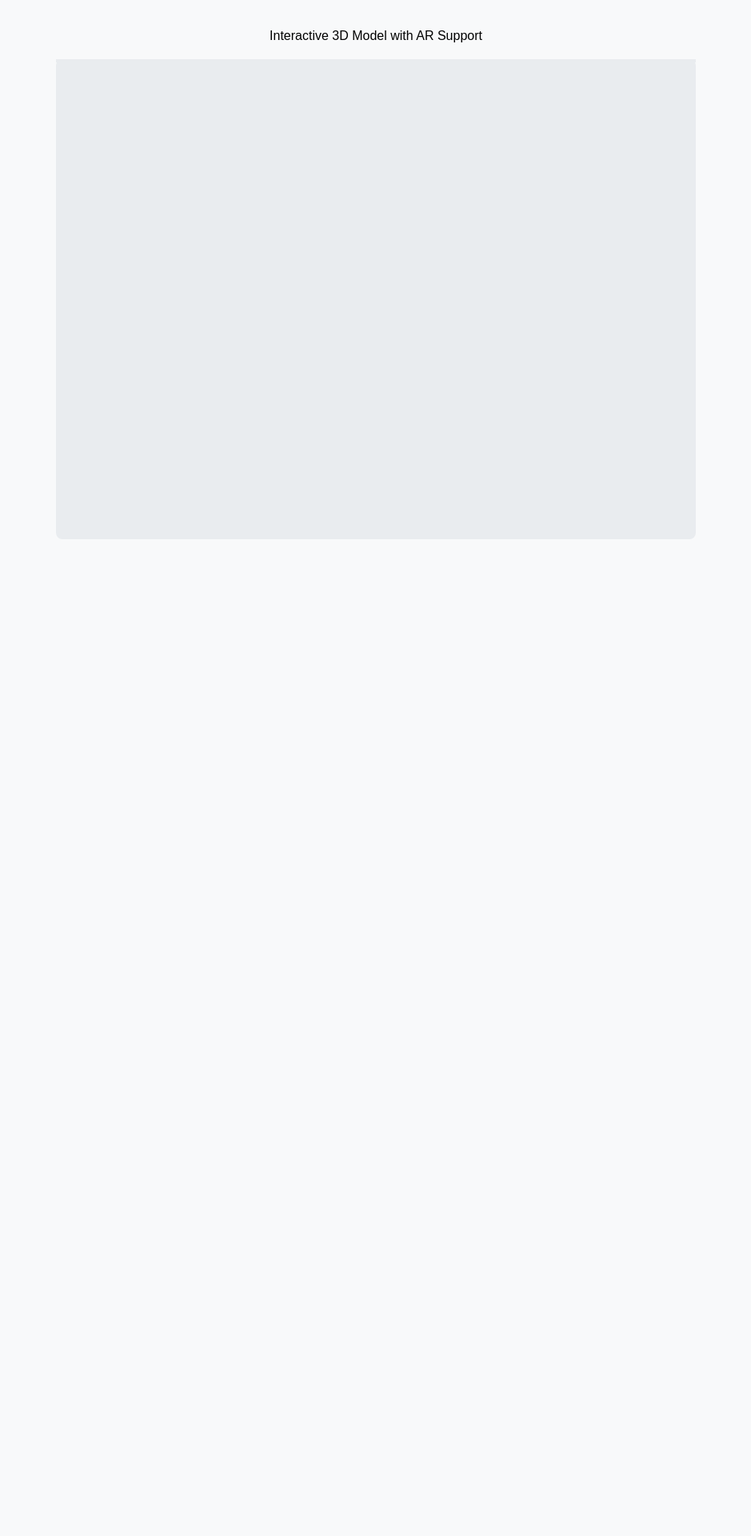
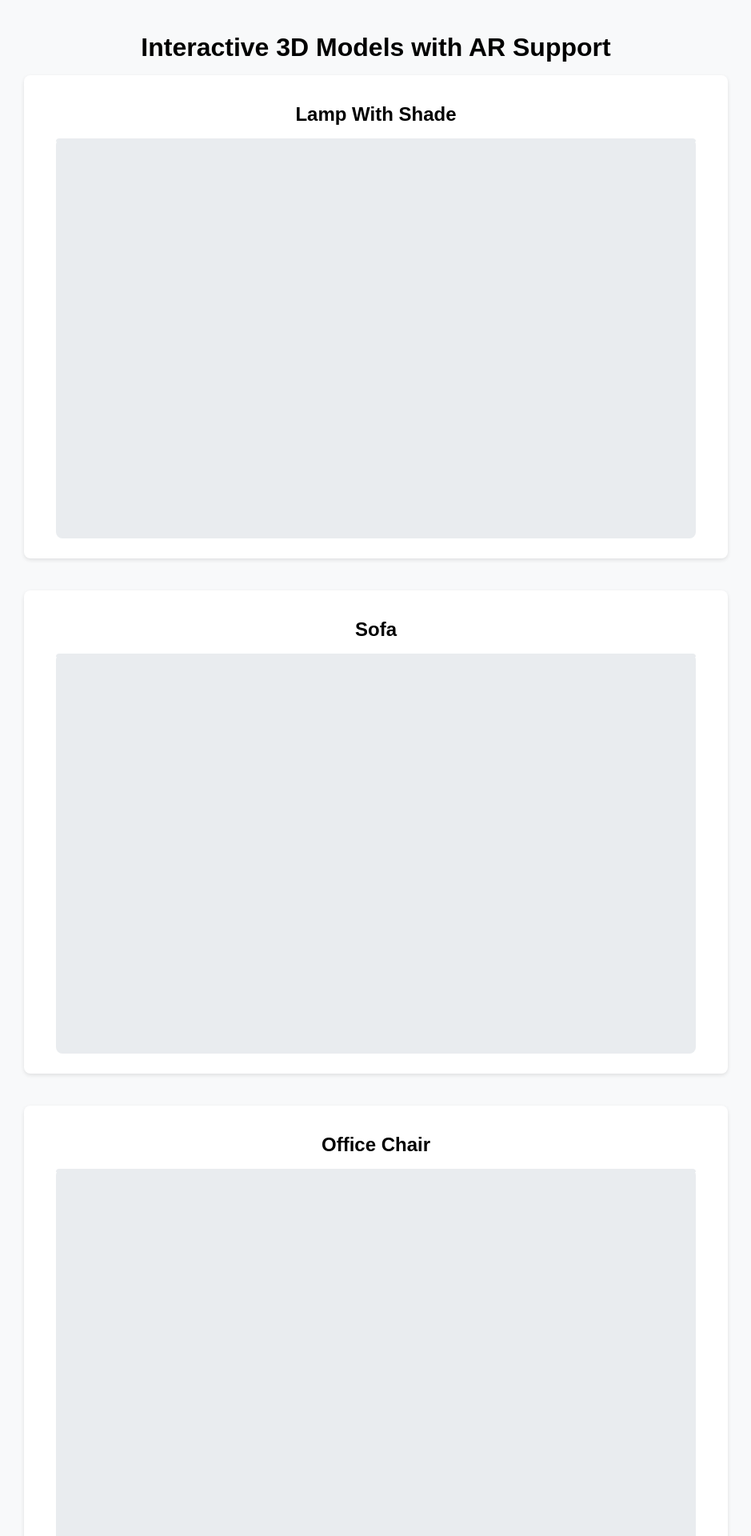
Before and after one commit to 0001Moksh/ar-sample, a Flask app: page / in a window 1280 px wide. Shown: the top 1920 px of the page at 80% size, without its empty margins (170-1109 px from the left). Before the commit the page ends 674 px from the top, so only its background shows below. Run offline with Flask 3, Linux system fonts and the light colour scheme; some libraries are stand-ins or nearby versions.

Commit message:
glb update

```diff
--- a/app.py
+++ b/app.py
@@ -1,120 +1,25 @@
-# c:\Users\renuk\OneDrive\Desktop\AR sample\app.py
-import os
-import socket
+# app.py (or your main Flask file)
+
 from flask import Flask, render_template, url_for
 
 app = Flask(__name__)
 
-# --- Helper function to get local IP address ---
-def get_local_ip():
-    """Attempts to detect the local IP address."""
-    s = None
-    try:
-        s = socket.socket(socket.AF_INET, socket.SOCK_DGRAM)
-        s.connect(("8.8.8.8", 80))
-        ip = s.getsockname()[0]
-        return ip
-    except socket.error:
-        return None
-    finally:
-        if s:
-            s.close()
-
-# --- Product Data ---
-# Define your products here. Each dictionary represents one item.
-# Make sure the filenames match exactly what's in static/models/
-# ADD .usdz FILES FOR iOS AR SUPPORT!
-products_data = [
-    {
-        'id': 'lamp',
-        'name': 'Lamp With Shade',
-        'description': 'A classic shaded table lamp.',
-        'model_glb': 'Lamp With Shade.glb',   # Needs to be in static/models/
-        'model_usdz': 'Lamp With Shade.usdz', # Needs to be in static/models/ for iOS AR
-        'alt_text': 'A 3D model of a lamp with a shade',
-        # 'poster': 'posters/lamp_poster.webp' # Optional: Path relative to static/
-    },
-    {
-        'id': 'astronaut',
-        'name': 'Astronaut',
-        'description': 'Ready for a spacewalk.',
-        'model_glb': 'Astronaut.glb',         # Needs to be in static/models/
-        'model_usdz': 'Astronaut.usdz',       # Needs to be in static/models/ for iOS AR
-        'alt_text': 'A 3D model of an astronaut',
-        # 'poster': 'posters/astronaut_poster.webp'
-    },
-    # Add more products like this:
-    # {
-    #     'id': 'robot',
-    #     'name': 'Friendly Robot',
-    #     'description': 'A helpful mechanical companion.',
-    #     'model_glb': 'Robot.glb',
-    #     'model_usdz': 'Robot.usdz',
-    #     'alt_text': 'A 3D model of a friendly robot',
-    # },
-]
-
-# --- Data Validation (Recommended) ---
-valid_products = []
-print("Checking for model files in static/models/...")
-models_dir = os.path.join(app.static_folder, 'models') # Correct path to models subdir
-if not os.path.isdir(models_dir):
-     print(f"  [WARNING] 'static/models/' directory not found. Please create it.")
-else:
-    for p in products_data:
-        glb_file = p.get('model_glb')
-        usdz_file = p.get('model_usdz') # Needed for AR
-
-        if not glb_file or not usdz_file:
-             print(f"  [WARNING] Skipping '{p.get('name', 'Unknown')}' - missing 'model_glb' or 'model_usdz' key in app.py data.")
-             continue
-
-        glb_path = os.path.join(models_dir, glb_file)
-        usdz_path = os.path.join(models_dir, usdz_file)
-
-        glb_exists = os.path.exists(glb_path)
-        usdz_exists = os.path.exists(usdz_path)
-
-        # Require both GLB and USDZ for full functionality including AR
-        if glb_exists and usdz_exists:
-            valid_products.append(p)
-            # print(f"  [OK] Found models for '{p['name']}'")
-        else:
-            print(f"  [WARNING] Skipping product '{p['name']}' due to missing files in static/models/:")
-            if not glb_exists:
-                print(f"    - Missing GLB: {glb_file}")
-            if not usdz_exists:
-                print(f"    - Missing USDZ: {usdz_file} (Required for iOS AR)")
-print("-" * 20)
-
-
-# --- Routes ---
 @app.route('/')
 def index():
-    """
-    Renders the main page displaying product cards with 3D models.
-    Passes the validated list of products to the template.
-    """
-    # Pass the list of valid products to the template context
-    return render_template('index.html', products=valid_products)
+    # List of models with their display names and filenames
+    models_data = [
+        {'name': 'Lamp With Shade', 'filename': 'Lamp With Shade.glb'},
+        {'name': 'Sofa', 'filename': 'Sofa.glb'},
+        {'name': 'Office Chair', 'filename': 'Office Chair.glb'},
+        {'name': 'mouse', 'filename': 'mouse2.glb'},
+        {'name': 'Ganesha_Candle_Holder', 'filename': 'Ganesha_Candle_Holder.glb'},
+        # Add more models here if needed
+        # {'name': 'Another Item', 'filename': 'another_item.glb'},
+    ]
+    # Pass the list to the template context
+    return render_template('index.html', models=models_data)
 
-# --- Run the Application ---
 if __name__ == '__main__':
-    port = 5000
-    local_ip = get_local_ip()
-
-    print(f"Flask server starting...")
-    print(f"View in browser: http://127.0.0.1:{port} or http://localhost:{port}")
-    if local_ip:
-        print(f"View on local network (for mobile testing): http://{local_ip}:{port}")
-    else:
-        print("Could not automatically detect local IP address.")
-        print(f"To view on your local network (for mobile testing), find your IPv4 address using 'ipconfig' in cmd.")
-        print(f"Then open http://<YOUR_IPv4_ADDRESS>:{port} in your mobile browser.")
-
-    print("-" * 20)
-    print("Ensure model files (.glb AND .usdz for AR) listed in 'products_data'")
-    print("are placed inside the 'static/models/' directory.")
-    print("-" * 20)
-
-    app.run(debug=True, host='0.0.0.0', port=port)
+    # Make sure debug is False in production!
+    # Use host='0.0.0.0' to make it accessible on your network if needed
+    app.run(debug=True)
--- a/templates/index.html
+++ b/templates/index.html
@@ -3,7 +3,7 @@
 <head>
     <meta charset="UTF-8">
     <meta name="viewport" content="width=device-width, initial-scale=1.0">
-    <title>Lamp 3D/AR Viewer</title> <!-- Updated title -->
+    <title>3D/AR Model Viewer</title> <!-- More general title -->
 
     <!-- Model Viewer Script -->
     <script type="module"
@@ -15,25 +15,36 @@
             font-family: Arial, sans-serif;
             text-align: center;
             padding: 20px;
-            margin: 0; /* Added to prevent default body margin */
+            margin: 0;
         }
 
-        h1, p {
-             margin-bottom: 1rem; /* Add some spacing */
+        h1, h2 {
+             margin-bottom: 1rem;
+        }
+
+        .model-container {
+            margin-bottom: 40px; /* Add space between models */
+            padding: 15px;
+            background-color: #fff;
+            border-radius: 8px;
+            box-shadow: 0 2px 5px rgba(0,0,0,0.1);
+            max-width: 850px; /* Limit container width */
+            margin-left: auto;  /* Center container */
+            margin-right: auto; /* Center container */
         }
 
         model-viewer {
-            width: 90%;
-            max-width: 800px;
-            height: 600px;
-            margin: 20px auto;
+            width: 100%; /* Take full width of container */
+            max-width: 800px; /* Still limit viewer size */
+            height: 500px; /* Slightly smaller default height */
+            margin: 10px auto; /* Center viewer within container */
             border-radius: 8px;
             background-color: #e9ecef;
-            display: block; /* Ensure block layout */
-            position: relative; /* Needed for default AR button positioning */
+            display: block;
+            position: relative;
         }
 
-        /* Optional: Style the default AR button if needed */
+        /* Optional: Style the default AR button */
         model-viewer::part(ar-button) {
             background-image: url(https://modelviewer.dev/shared-assets/icons/ic_view_in_ar_new_googblue_48dp.png);
             background-repeat: no-repeat;
@@ -49,20 +60,20 @@
             height: 48px;
             cursor: pointer;
             box-shadow: 0 2px 4px rgba(0,0,0,0.2);
-            /* display: block; */ /* Usually not needed, model-viewer handles visibility */
         }
 
-
-        /* Optional: Progress bar styling */
+        /* Progress bar styling */
         .progress-bar {
-            display: block; /* Make it visible */
+            display: block;
             width: 100%;
             height: 4px;
             background-color: #e9ecef;
-            overflow: hidden; /* Ensure update-bar stays within bounds */
+            overflow: hidden;
             position: absolute;
             top: 0;
             left: 0;
+            border-top-left-radius: 8px; /* Match viewer radius */
+            border-top-right-radius: 8px;/* Match viewer radius */
         }
         .update-bar {
             background-color: #007bff;
@@ -71,48 +82,72 @@
             transition: width 0.3s ease;
         }
         model-viewer.loaded .progress-bar {
-          visibility: hidden; /* Hide when loaded */
+          visibility: hidden;
         }
-
 
         @media (max-width: 767px) {
             model-viewer {
                 height: 400px;
             }
+            .model-container {
+                padding: 10px;
+            }
         }
     </style>
 </head>
 <body>
-    <p>Interactive 3D Model with AR Support</p> <!-- Updated description -->
+    <h1>Interactive 3D Models with AR Support</h1>
 
+    {# Loop through the models passed from the Flask app #}
+    {% for model in models %}
+    <div class="model-container">
+        <h2>{{ model.name }}</h2> {# Display the model name #}
         <model-viewer
-        alt="Lamp With Shade"
-        src="{{ url_for('static', filename='model/Lamp With Shade.glb') }}"
-
-        {# --- AR Attributes Added Below --- #}
-        ios-src="{{ url_for('static', filename='model/Lamp With Shade.usdz') }}" {# **REQUIRED** for AR on iOS #}
-        ar                                                                      {# Enable AR features #}
-        ar-modes="webxr scene-viewer quick-look"                                {# Specify AR modes to support #}
-        ar-scale="auto"                                                         {# Optional: Let user scale or fix scale #}
-        {# --- End of Added AR Attributes --- #}
-
+            alt="{{ model.name }}"
+            src="{{ url_for('static', filename='model/' + model.filename) }}"
+            {# Add AR attributes for better compatibility #}
+            ar
+            ar-modes="webxr scene-viewer quick-look"
+            {# Optional: Add ios-src if you have USDZ files for iOS #}
+            {# ios-src="{{ url_for('static', filename='model/' + model.filename.replace('.glb', '.usdz')) }}" #}
             camera-controls
             auto-rotate
             shadow-intensity="1"
             touch-action="pan-y">
 
-        {# Optional: Progress bar slot #}
+            {# Progress bar slot (remains the same for each) #}
             <div class="progress-bar" slot="progress-bar">
                 <div class="update-bar"></div>
             </div>
 
-        {# Optional: Custom AR button if you don't like the default #}
-        {# <button slot="ar-button" style="background-color: white; border-radius: 4px; border: none; position: absolute; top: 16px; right: 16px; ">
-               🚀 View in AR
+             {# Optional: Explicit AR button if needed, though default usually works #}
+             {# <button slot="ar-button" style="background-color: white; border-radius: 4px; border: none; position: absolute; bottom: 16px; right: 16px; ">
+                👋 Activate AR
              </button> #}
+        </model-viewer>
+    </div>
+    {% endfor %}
 
-    </model-viewer>
-
+    {# Optional: Add JS for progress bar updates if needed #}
+    <script>
+      // This script ensures the progress bar visually updates.
+      // ModelViewer itself handles hiding it via the .loaded class in CSS.
+      document.querySelectorAll('model-viewer').forEach(viewer => {
+        const progressBar = viewer.querySelector('.progress-bar');
+        const updateBar = viewer.querySelector('.update-bar');
+        viewer.addEventListener('progress', (event) => {
+          const progress = event.detail.totalProgress * 100;
+          updateBar.style.width = `${progress}%`;
+        });
+        // Ensure bar is hidden if model loads instantly from cache
+        viewer.addEventListener('load', () => {
+            // Ensure the loaded class is added for CSS rules
+            if (!viewer.classList.contains('loaded')) {
+                 viewer.classList.add('loaded');
+            }
+        });
+      });
+    </script>
 
 </body>
 </html>
```
Also changed, not shown: static/model/mouse.png (added), 4 other files. Lines whose indentation alone changed are shown as unchanged.
